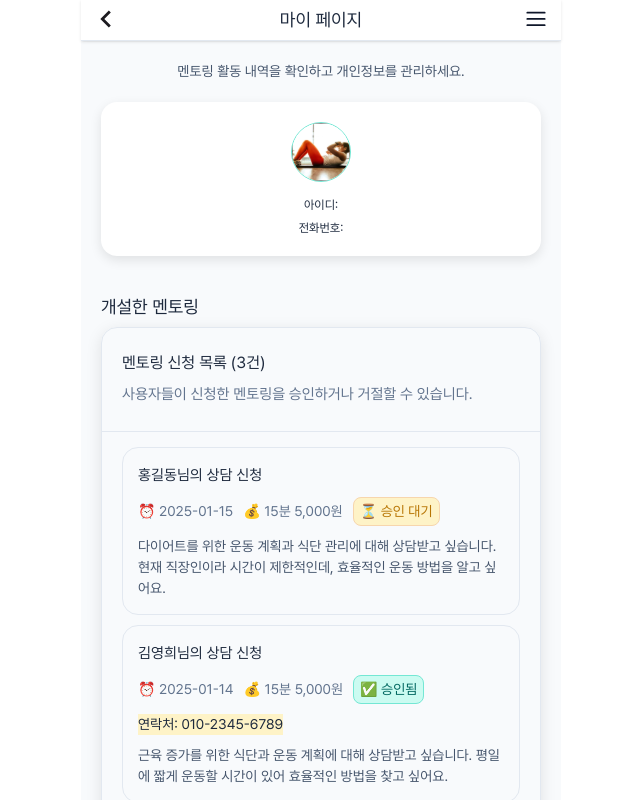
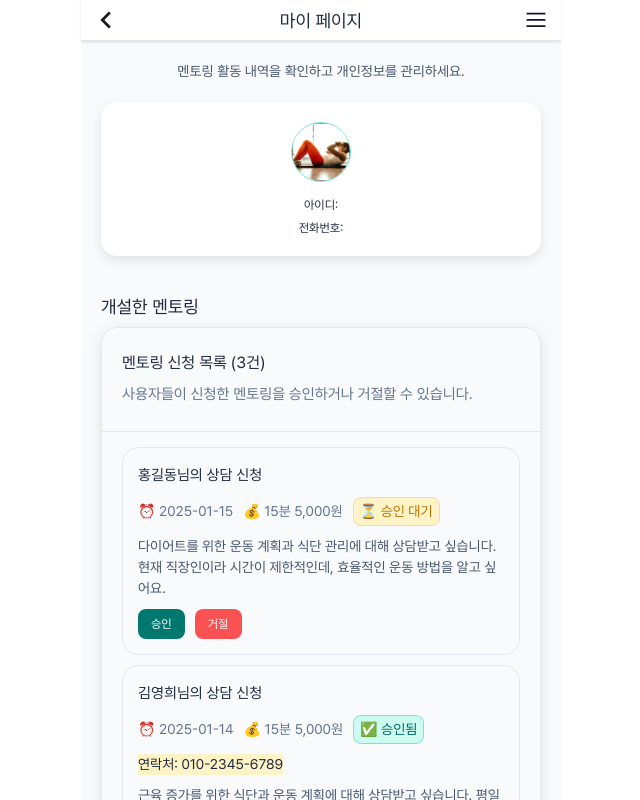
Before and after one commit to woowacourse-teams/2025-Fit-toring, a React app in the folder frontend/: page /my-page/created-mentoring in a window 1280 px wide. Shown: the top 800 px of the page, without its empty margins (319-959 px from the left). Built offline with nearby package versions, Linux system fonts and the light colour scheme.

Commit message:
feat: CreatedMentoring 컴포넌트에 상담 신청 상태에 따른 승인 및 거절 버튼 추가 #192

```diff
--- a/frontend/src/pages/myPage/components/CreatedMentoring/CreatedMentoring.tsx
+++ b/frontend/src/pages/myPage/components/CreatedMentoring/CreatedMentoring.tsx
@@ -97,6 +97,12 @@ function CreatedMentoring() {
                   </StyledApplicationPhoneNumber>
                 )}
                 <StyledApplicationContent>{content}</StyledApplicationContent>
+                {status === '승인 대기' && (
+                  <StyledButtonWrapper>
+                    <StyledPrimaryButton>승인</StyledPrimaryButton>
+                    <StyledSecondaryButton>거절</StyledSecondaryButton>
+                  </StyledButtonWrapper>
+                )}
               </StyledApplicationItem>
             ),
           )}
@@ -274,3 +280,29 @@ const StyledApplicationContent = styled.p`
   color: ${({ theme }) => theme.FONT.B03};
   ${({ theme }) => theme.TYPOGRAPHY.B2_R}
 `;
+
+const StyledButtonWrapper = styled.div`
+  display: flex;
+  align-items: center;
+  gap: 1rem;
+`;
+
+const StyledBaseButton = styled.button`
+  width: fit-content;
+  padding: 0.8rem 1.3rem;
+  border: none;
+  border-radius: 8px;
+
+  cursor: pointer;
+
+  color: ${({ theme }) => theme.FONT.W01};
+  ${({ theme }) => theme.TYPOGRAPHY.BTN4_R}
+`;
+
+const StyledPrimaryButton = styled(StyledBaseButton)`
+  background-color: ${({ theme }) => theme.SYSTEM.MAIN600};
+`;
+
+const StyledSecondaryButton = styled(StyledBaseButton)`
+  background-color: ${({ theme }) => theme.FONT.ERROR};
+`;
```
